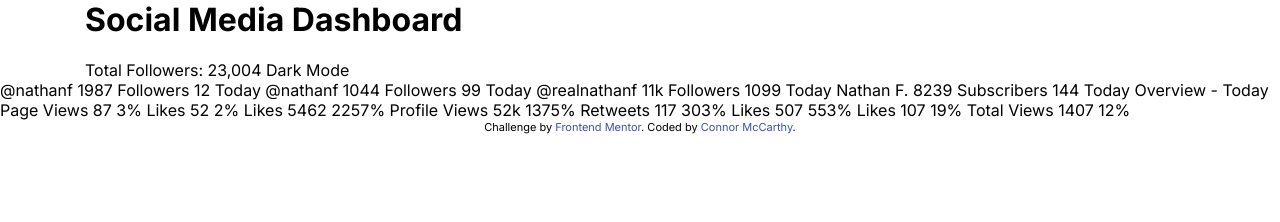
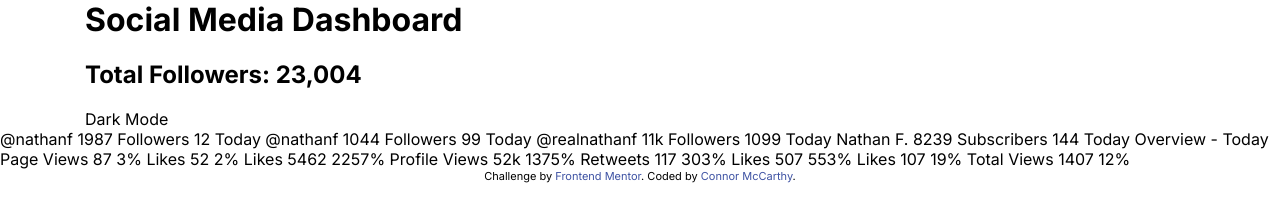
Before and after one commit to Connok/fem-social-media-dashboard-dark-light-toggle, a website: page index.html in a window 1280 px wide. Drawn offline with Linux system fonts and the light colour scheme.

Commit message:
minor change

```diff
--- a/index.html
+++ b/index.html
@@ -37,7 +37,8 @@
   <body>
     <header class="header container">
       <h1>Social Media Dashboard</h1>
-      Total Followers: 23,004 Dark Mode
+      <h2>Total Followers: 23,004</h2>
+      Dark Mode
     </header>
     <main>
       <section></section>
```
